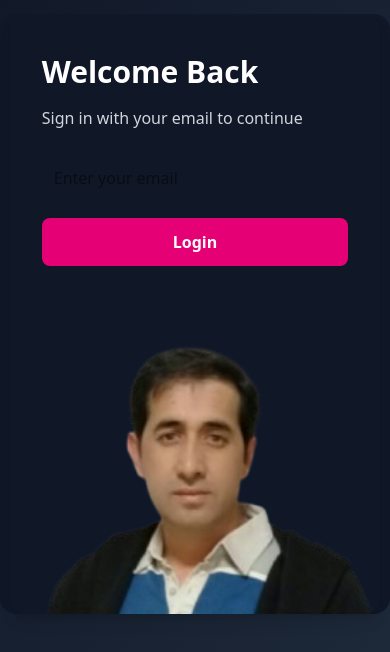
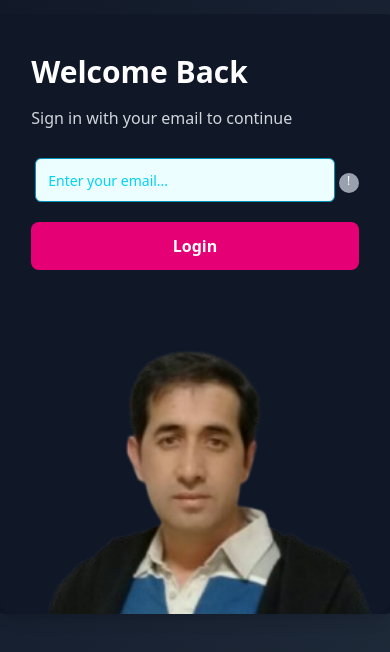
Before and after one commit to masoud-nemati/mysitenextjs2, a Next.js app in the folder my-next-app/: page /login in a window 390 px wide. Shown: the part 124-776 px from the top of the page. Built offline with nearby package versions, Linux system fonts and the light colour scheme.

Commit message:
heder mobile

```diff
--- a/my-next-app/src/app/(auth)/login/page.tsx
+++ b/my-next-app/src/app/(auth)/login/page.tsx
@@ -1,7 +1,7 @@
 "use client";
 import { useState } from "react";
 import ImageComponent from "@/app/_components/image/ImageComponent";
-
+import { Input } from "@/app/_components/input";
 export default function LoginForm() {
   const [email, setEmail] = useState("");
 
@@ -22,11 +22,8 @@ export default function LoginForm() {
             <p className="mb-6 text-gray-300">Sign in with your email to continue</p>
 
             <form onSubmit={handleSubmit} className="flex flex-col gap-4 max-w-md">
-              <input
-                type="email"
-                placeholder="Enter your email"
-                className="p-3 rounded-lg text-black"
-                value={email}
+               <Input variant="info"  placeholder="Enter your email..." helperText="We'll never share your email"
+
                 onChange={(e) => setEmail(e.target.value)}
                 required
               />
--- a/my-next-app/src/app/_components/header-mobile/header-mobile.tsx
+++ b/my-next-app/src/app/_components/header-mobile/header-mobile.tsx
@@ -12,7 +12,8 @@ import HeaderFooter from './header-footer/header-footer'
 export const HeaderMobile: React.FC = () => {
     return (
         <>
-            <div className="absolute right-0 top-0 z-[999] w-[360px] bg-neutral-50 p-8">
+           <div className="absolute right-0 top-0 z-[999] w-[360px] bg-neutral-500 p-8 md:hidden">
+
                 {/* logo && close btn */}
                 <div className="flex justify-between border-b border-shop-gray-border pb-4">
                     {/* Logo */}
@@ -21,7 +22,7 @@ export const HeaderMobile: React.FC = () => {
                         className="relative inline-block w-32 md:w-40"
                     >
                         <Image
-                            src="/images/logo/logo.svg"
+                            src="logo/logo.svg"
                             alt="logo"
                             width={111}
                             height={37}
--- a/my-next-app/src/app/_components/header-mobile/menu-item/menu-item.tsx
+++ b/my-next-app/src/app/_components/header-mobile/menu-item/menu-item.tsx
@@ -4,7 +4,7 @@ import { NavLink } from '../../header/nav-link'
 
 export const MenuItem = () => {
     return (
-        <div className="flex flex-col border-b border-shop-gray-border py-5">
+        <div className="flex flex-col border-b border-shop-gray-border py-5 ">
             {navItems.map((item, index) => (
                 <NavLink href={item.href} key={index}>
                     {item.label}
--- a/my-next-app/src/app/_components/header/header.tsx
+++ b/my-next-app/src/app/_components/header/header.tsx
@@ -44,14 +44,11 @@ export const Header: React.FC = () => {
                             </Link>
                             {/*search input */}
                             <div className="header__search-box">
-                                <Input
-                                    placeholder="search for items"
-                                    className="px-5 text-lg !text-shop-gray-300"
-                                    compsize="md"
-                                />
+                                   <Input variant="primary" compsize="md" placeholder="search" />
+
                             </div>
                             {/* Mobile menu button */}
-                            <div className="flex lg:hidden">
+                            <div className="flex lg:hidden ">
                                 <button
                                     onClick={toggleMenu}
                                     type="button"
@@ -59,7 +56,7 @@ export const Header: React.FC = () => {
                                     aria-label="toggle menu"
                                 >
                                     {isOpen ? (
-                                        <IconBar strokeWidth={3} />
+                                        <IconBar strokeWidth={3}  className='stroke-block-900'/>
                                     ) : (
                                         <HeaderMobile />
                                     )}
--- a/my-next-app/src/tailwind/component/header.css
+++ b/my-next-app/src/tailwind/component/header.css
@@ -20,14 +20,14 @@
   @apply hidden md:flex flex-1 justify-center;
 
   input {
-    @apply w-full max-w-md px-4 py-2 border border-gray-300 rounded-md transition duration-300
+    @apply w-full max-w-md px-4 py-2  bg-orange-100  rounded-md transition duration-300
     focus:outline-none focus:ring-2 focus:ring-blue-500 hover:ring-2 hover:ring-blue-300 hover:bg-amber-50;
   }
 }
 
   /* دکمه منوی موبایل */
   .toggle-btn {
-    @apply p-2 text-gray-600 hover:text-black dark:text-gray-300 dark:hover:text-white transition;
+    @apply p-2 text-gray-900 hover:text-black dark:text-gray-600 dark:hover:text-black transition;
   }
 
   /* منوی اصلی */
```
Also changed, not shown: 1 other file (tests, documents, lock files or other folders).
